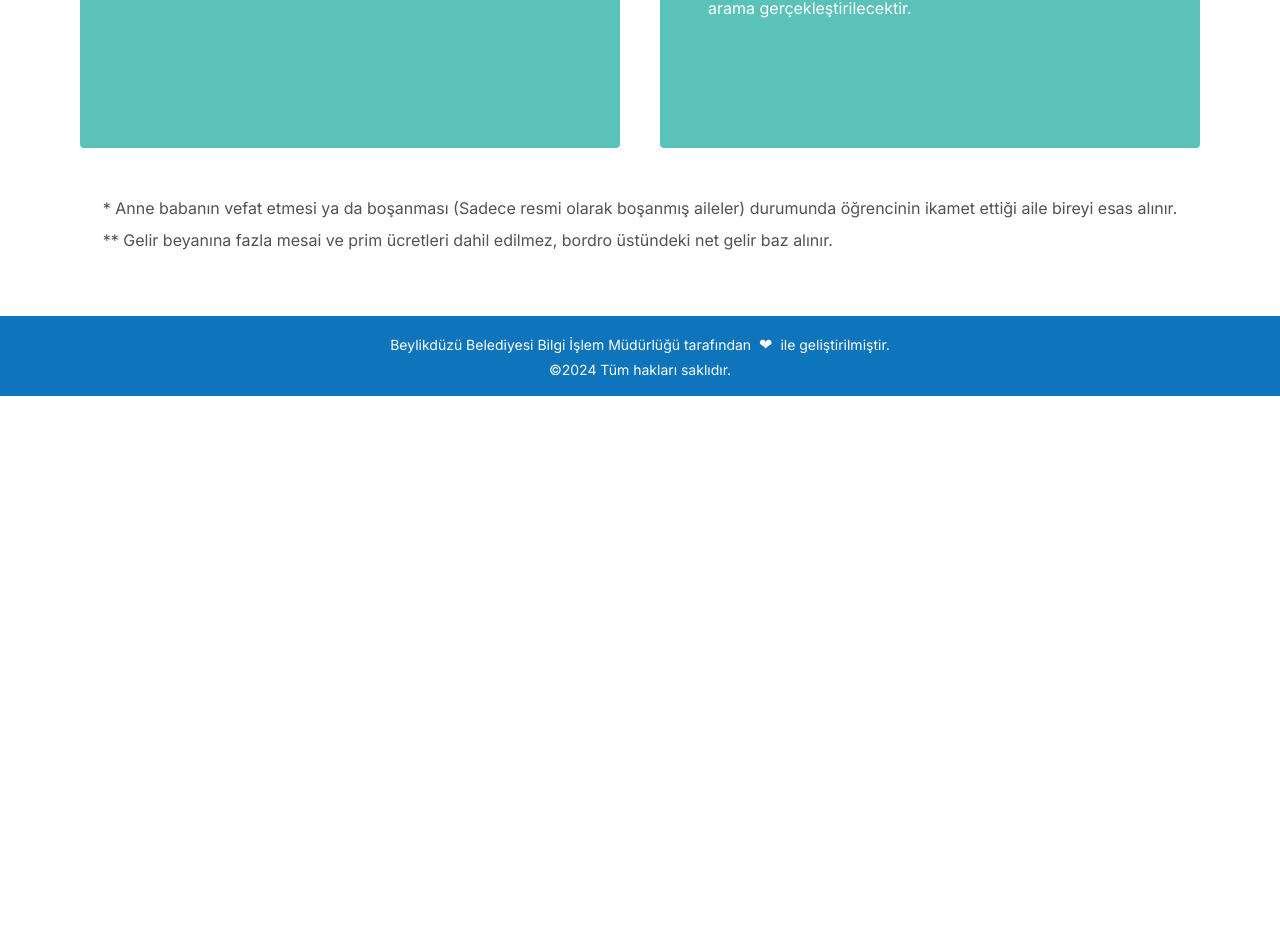
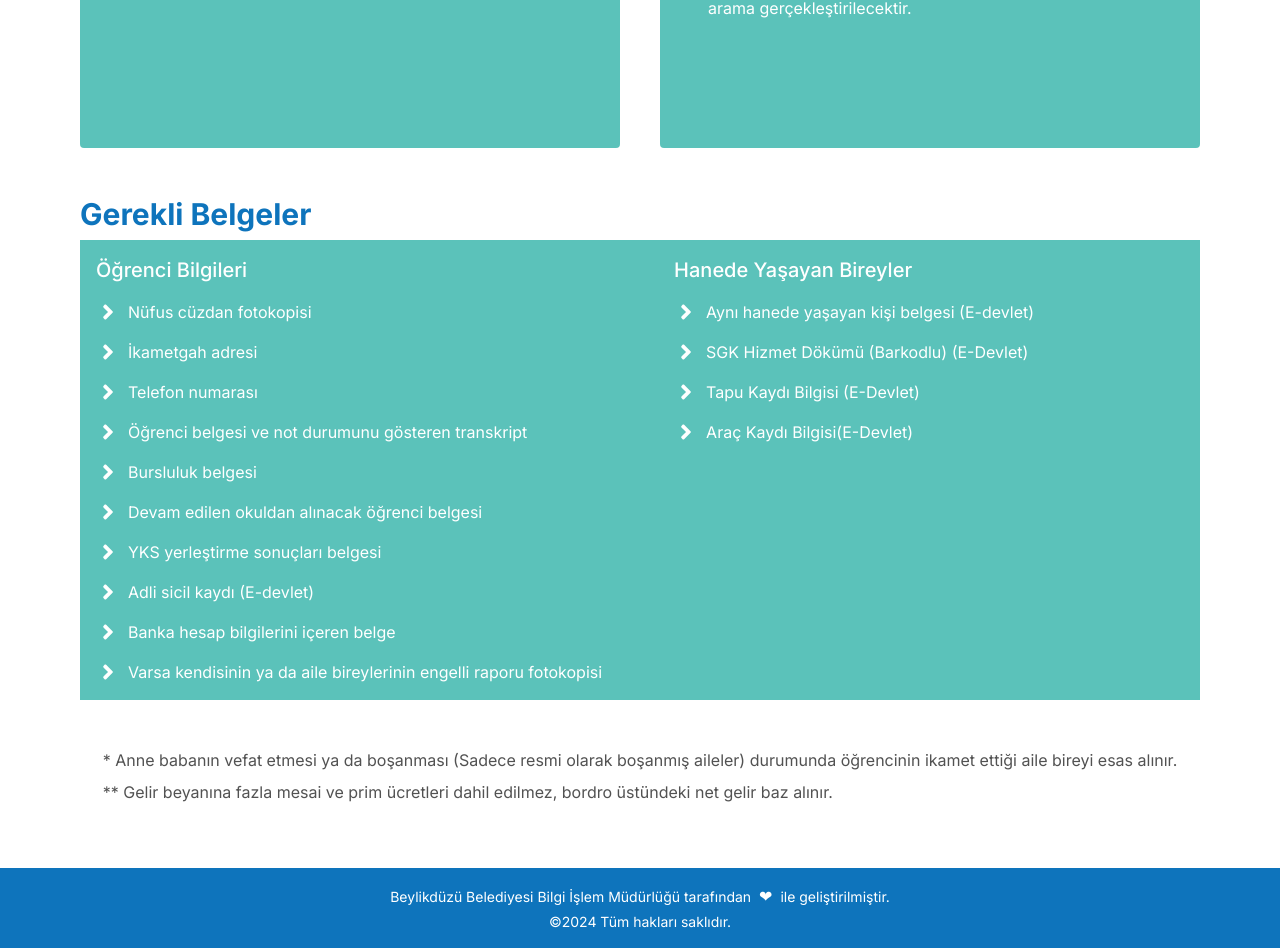
Before and after one commit to esrasevinc/beylikduzu-burs, a Next.js app: page / in a window 1280 px wide. Shown: the part 1350-2298 px from the top of the page. Before the commit the page ends 1746 px from the top, so only its background shows below. Built offline with nearby package versions, Linux system fonts and the light colour scheme.

Commit message:
gerekli belgeler kısmı eklendi

```diff
--- a/app/_components/BasvuruSartlari.tsx
+++ b/app/_components/BasvuruSartlari.tsx
@@ -23,10 +23,10 @@ const BasvuruSartlari = () => {
         <div className="lg:mt-28 mt-4 sm:mt-20 h-full flex flex-col items-center">
         <h1 className='text-lg md:text-2xl lg:text-3xl text-white font-semibold text-center mx-2'>BEYLİKDÜZÜ BELEDİYESİ</h1>
         <h1 className='text-base md:text-xl  text-white font-semibold text-center mx-2'>2024- 2025 Eğitim Öğretim Yılı</h1>
-        <h1 className='text-3xl md:text-4xl lg:text-5xl text-white font-bold text-center mx-2 my-4'>Yarına Umut Projesi</h1>
-        <p className='text-white mt-2 text-xs md:text-base text-center mx-4 md:mx-12 lg:mx-48 md:mt-8'>Eğitim hayatınıza katkıda bulunmak ve geleceğinizi desteklemek amacıyla, Beylikdüzü Belediyesi olarak üniversite öğrencilerine burs desteği sunuyoruz. Bu burs programı, ekonomik açıdan ihtiyaç duyan öğrencilerin eğitimlerini daha rahat sürdürebilmeleri ve başarılarına odaklanabilmeleri için hayata geçirilmiştir. Başvuru süreci ve gerekli belgeler hakkında detaylı bilgiye bu portal üzerinden ulaşabilir ve burs başvurunuzu kolayca gerçekleştirebilirsiniz. Siz de hemen başvurarak geleceğinize bir adım daha atabilirsiniz!</p>
+        <h1 className='text-3xl md:text-4xl lg:text-5xl text-white font-bold text-center mx-2 lg:my-4'>Yarına Umut Projesi</h1>
+        <p className='text-white mt-1 text-xs md:text-base text-center mx-4 md:mx-12 lg:mx-48 md:mt-8'>Eğitim hayatınıza katkıda bulunmak ve geleceğinizi desteklemek amacıyla, Beylikdüzü Belediyesi olarak üniversite öğrencilerine burs desteği sunuyoruz. Bu burs programı, ekonomik açıdan ihtiyaç duyan öğrencilerin eğitimlerini daha rahat sürdürebilmeleri ve başarılarına odaklanabilmeleri için hayata geçirilmiştir. Başvuru süreci ve gerekli belgeler hakkında detaylı bilgiye bu portal üzerinden ulaşabilir ve burs başvurunuzu kolayca gerçekleştirebilirsiniz. Siz de hemen başvurarak geleceğinize bir adım daha atabilirsiniz!</p>
         <Link
-        className='bg-bb-green hover:bg-bb-green/70 rounded-full px-4 py-2 text-white transition-all mt-4 lg:mt-10 md:text-lg items-center text-center text-sm'
+        className='bg-bb-green hover:bg-bb-green/70 rounded-full px-4 py-2 text-white transition-all mt-2 md:mt-4 lg:mt-10 md:text-lg items-center text-center text-sm'
         href='/basvur'
         >Başvuru Yap
         </Link>
@@ -139,6 +139,75 @@ const BasvuruSartlari = () => {
         </div>
 
     </div>
+    <div className='flex flex-col w-full'>
+    <h1 className='text-xl md:text-2xl lg:text-3xl text-bb-blue font-bold pb-2  mt-4 lg:mt-12'>Gerekli Belgeler</h1>
+    <div className='flex flex-col md:flex-row items-start justify-start bg-bb-green/70  md:min-h-[368px] w-full md:gap-10'>
+        <div className='flex flex-col gap-4 rounded px-4 py-4 text-sm md:text-base items-start justify-start'>
+
+        <h3 className='text-lg lg:text-xl text-white font-medium'>Öğrenci Bilgileri</h3>
+        <div className='flex text-white gap-2'>
+            <span><FaAngleRight className='w-6 h-6'/></span>
+            <p>Nüfus cüzdan fotokopisi</p>
+        </div>
+        <div className='flex  text-white gap-2'>
+            <span><FaAngleRight className='w-6 h-6'/></span>
+            <p>İkametgah adresi</p>
+        </div>
+        <div className='flex  text-white gap-2'>
+            <span><FaAngleRight className='w-6 h-6'/></span>
+            <p>Telefon numarası</p>
+        </div>
+        <div className='flex  text-white gap-2'>
+            <span><FaAngleRight className='w-6 h-6'/></span>
+            <p>Öğrenci belgesi ve not durumunu gösteren transkript</p>
+        </div>
+        <div className='flex text-white gap-2'>
+            <span><FaAngleRight className='w-6 h-6'/></span>
+            <p>Bursluluk belgesi</p>
+        </div>
+        <div className='flex text-white gap-2'>
+            <span><FaAngleRight className='w-6 h-6'/></span>
+            <p>Devam edilen okuldan alınacak öğrenci belgesi</p>
+        </div>
+        <div className='flex text-white gap-2'>
+            <span><FaAngleRight className='w-6 h-6'/></span>
+            <p>YKS yerleştirme sonuçları belgesi</p>
+        </div>
+        <div className='flex text-white gap-2'>
+            <span><FaAngleRight className='w-6 h-6'/></span>
+            <p>Adli sicil kaydı (E-devlet)</p>
+        </div>
+        <div className='flex text-white gap-2'>
+            <span><FaAngleRight className='w-6 h-6'/></span>
+            <p>Banka hesap bilgilerini içeren belge</p>
+        </div>
+        <div className='flex text-white gap-2'>
+            <span><FaAngleRight className='w-6 h-6'/></span>
+            <p>Varsa kendisinin ya da aile bireylerinin engelli raporu fotokopisi </p>
+        </div>
+        </div>
+        <div className='flex flex-col items-start justify-start gap-4 px-4 py-4 text-sm md:text-base'>
+        <h3 className='text-lg lg:text-xl text-white font-medium'>Hanede Yaşayan Bireyler</h3>
+        <div className='flex text-white gap-2'>
+            <span><FaAngleRight className='w-6 h-6'/></span>
+            <p>Aynı hanede yaşayan kişi belgesi (E-devlet)</p>
+        </div>
+        <div className='flex text-white gap-2'>
+            <span><FaAngleRight className='w-6 h-6'/></span>
+            <p>SGK Hizmet Dökümü (Barkodlu) (E-Devlet)</p>
+        </div>
+        <div className='flex text-white gap-2'>
+            <span><FaAngleRight className='w-6 h-6'/></span>
+            <p>Tapu Kaydı Bilgisi (E-Devlet)</p>
+        </div>
+        <div className='flex text-white gap-2'>
+            <span><FaAngleRight className='w-6 h-6'/></span>
+            <p>Araç Kaydı Bilgisi(E-Devlet)</p>
+        </div>
+        </div>
+        </div>
+
+    </div>
     <div className='flex flex-col mt-4 lg:mt-12  text-neutral-600 gap-2 items-start justify-start text-sm md:text-base'>
             <p>* Anne babanın vefat etmesi ya da boşanması (Sadece resmi olarak boşanmış aileler) durumunda öğrencinin
             ikamet ettiği aile bireyi esas alınır.</p>
--- a/app/_components/Navbar.tsx
+++ b/app/_components/Navbar.tsx
@@ -27,7 +27,7 @@ const Navbar = () => {
   return (
     <header className="bg-bb-blue z-[1000] h-[74px] md:h-auto w-full fixed flex border-b-[6px] border-b-bb-green md:top-0">
       <div className="flex flex-row justify-around items-center w-full">
-        <Link href={'/'}>
+        <Link href={'/'} onClick={() => toggleMenu()}>
         <Image
         src={logo}
         alt="BB Logo"
@@ -58,9 +58,13 @@ const Navbar = () => {
                 <Link href="/sonuclar" onClick={toggleMenu}>
                   Sonuçlar
                 </Link>
-                <Link href="/iletisim" onClick={toggleMenu}>
-                  İletişim
-                </Link>
+                <Link
+                onClick={toggleMenu}
+                      className="block bg-white text-bb-green rounded-full px-4 py-2 text-base font-semibold hover:bg-bb-green hover:text-white transition-all"
+                      href={"/basvur"}
+                    >
+                      Başvur
+                    </Link>
               </div>
             )}
         <div className="hidden md:flex gap-2 lg:gap-8 mx-[10px] my-[25px] items-center justify-center">
```
